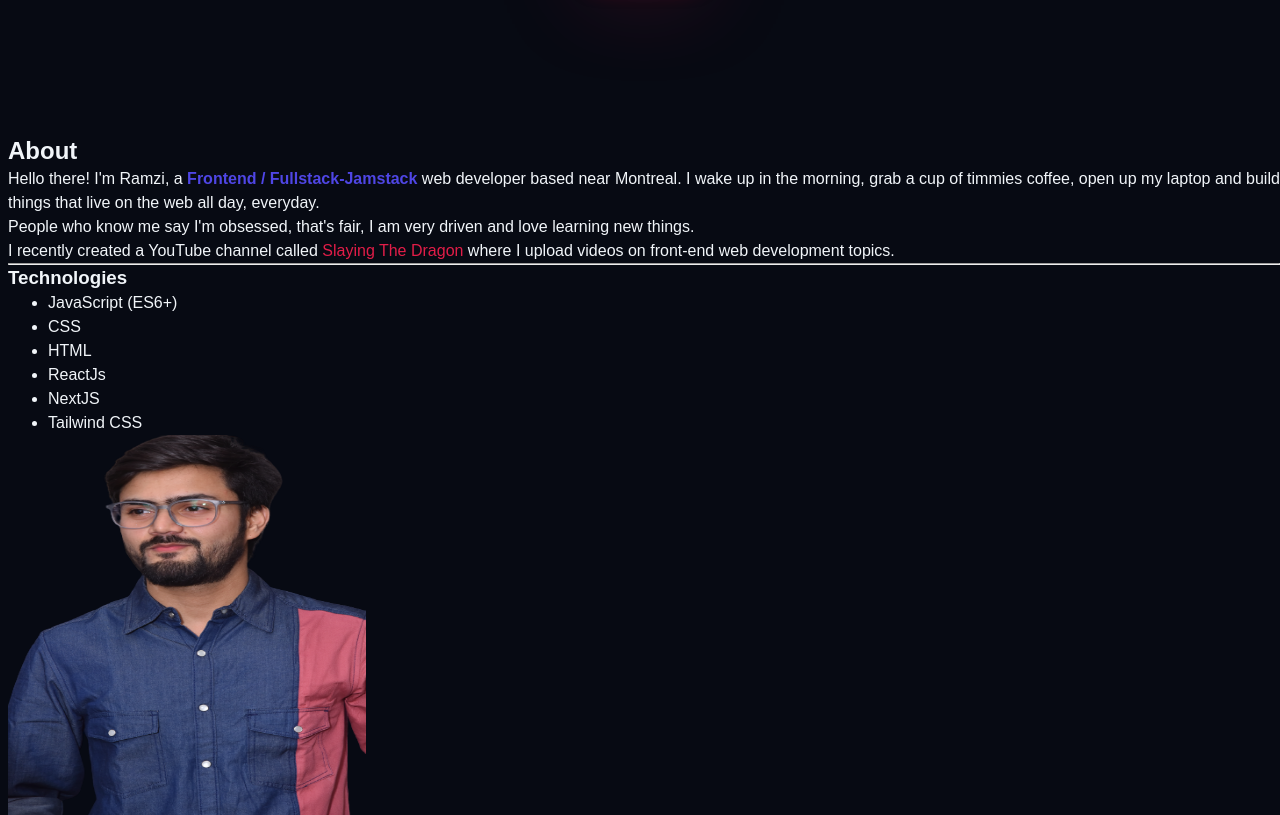
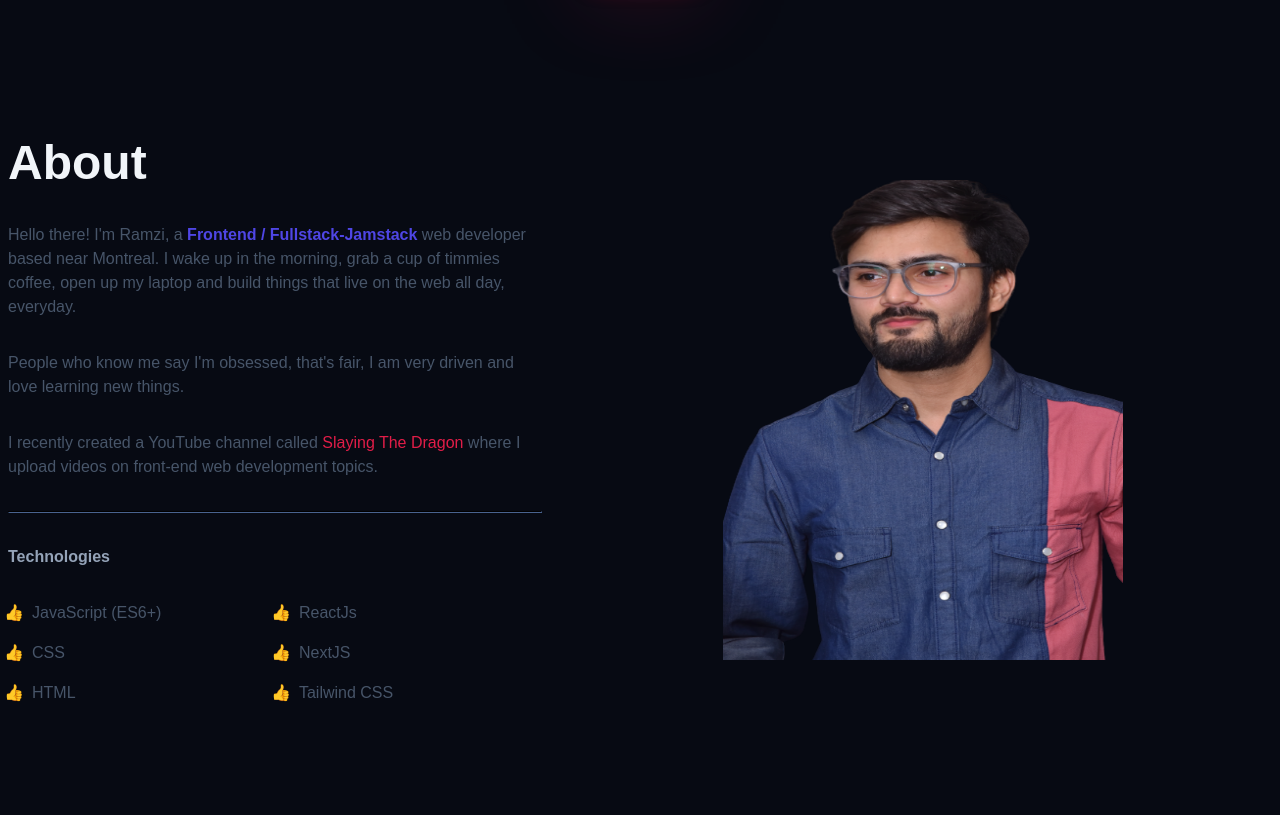
Before and after one commit to MdAbbas110/Portfolio2.0, a website built with Vite: page index.html in a window 1280 px wide. Shown: the part 820-1635 px from the top of the page. After the commit the page ends 1525 px from the top, so only its background shows below. Built offline with nearby package versions, Linux system fonts and the light colour scheme; a web font is replaced by a local one.

Commit message:
About section with responsiveness

```diff
--- a/index.html
+++ b/index.html
@@ -53,26 +53,30 @@
       <!-- About section  -->
 
       <section class="about container section ">
-        <div>
-          <h2>About</h2>
-          <p>Hello there! I'm Ramzi, a <strong>Frontend / Fullstack-Jamstack</strong>  web developer based near Montreal. I wake up in the morning, grab a cup of timmies coffee, open up my laptop and build things that live on the web all day, everyday.</p>
-          <p>People who know me say I'm obsessed, that's fair, I am very driven and love learning new things.</p>
-          <p>
+        <div class="about__content">
+          <h2 class="about__title">About</h2>
+          <p class="about__description">Hello there! I'm Ramzi, a <strong>Frontend / Fullstack-Jamstack</strong>  web developer based near Montreal. I wake up in the morning, grab a cup of timmies coffee, open up my laptop and build things that live on the web all day, everyday.</p>
+          <p class="about__description">People who know me say I'm obsessed, that's fair, I am very driven and love learning new things.</p>
+          <p class="about__description">
             I recently created a YouTube channel called <a>Slaying The Dragon</a> where I upload videos on front-end web development topics.
           </p>
-          <hr>
-          <h3>Technologies</h3>
-          <ul>
-            <li>JavaScript (ES6+)</li>
-            <li>CSS</li>
-            <li>HTML</li>
-            <li>ReactJs</li>
-            <li>NextJS</li>
-            <li>Tailwind CSS</li>
-          </ul>
+          <hr class="about__hr">
+          <h3 class="about__subtitle">Technologies</h3>
+          <div class="about__ul-container">
+            <ul class="about__ul">
+              <li class="about__list">JavaScript (ES6+)</li>
+              <li class="about__list">CSS</li>
+              <li class="about__list">HTML</li>
+            </ul>
+            <ul class="about__ul">
+              <li class="about__list">ReactJs</li>
+              <li class="about__list">NextJS</li>
+              <li class="about__list">Tailwind CSS</li>
+            </ul>
+          </div>
         </div>
 
-        <div>
+        <div class="about__img-wrapper">
           <img class="about__img" src="./public/DSC_2566-removebg-preview.png" alt="My Picture " width="358px" height="380px">
         </div>
       </section>
--- a/src/main.js
+++ b/src/main.js
@@ -2,4 +2,5 @@ import '../styles/modern-normalize.css'
 import '../styles/style.css';
 import '../styles/components/header.css'
 import '../styles/components/hero.css'
+import '../styles/components/about.css'
 import '../styles/utils.css'
--- /dev/null
+++ b/styles/components/about.css
@@ -0,0 +1,173 @@
+.about {
+    display: flex;
+    flex-direction: column;
+    gap: 1rem;
+}
+
+.about__content {
+    display: flex;
+    flex-direction: column;
+    gap: 1rem;
+}
+
+.about__title {
+    font-size: var(--size-2xl);
+    color: var(--clr-light);
+}
+
+.about__description {
+    max-width: 60ch;
+    font-size: var(--size-sm);
+    color: var(--clr-slate600);
+}
+
+.about__hr {
+    border-color: var(--clr-slate800);
+}
+
+.about__subtitle {
+    font-size: var(--size-sm);
+    color: var(--clr-slate400);
+}
+
+.about__ul-container {
+    display: flex;
+
+}
+
+.about__ul {
+    display: flex;
+    flex-direction: column;
+    gap: 1rem;
+    list-style: '\1F44D';
+    padding-left: 1em;
+    flex: 1;
+}
+
+
+.about__list {
+    font-size: var(--size-sm);
+    color: var(--clr-slate600);
+}
+
+.about__list::before {
+    content: '';
+    margin-left: 0.5em;
+}
+
+.about__img {
+    margin: 0 auto ;
+    width: 13rem;
+    height: 17rem;
+}
+
+
+
+
+/* XS  */
+@media (min-width: 475px) {
+    .about {
+        gap: 1.5rem;
+    }
+
+    .about__content {
+        gap: 1.5rem;
+    }
+
+    .about__title {
+        font-size: var(--size-3xl);
+    }
+
+    .about__description {
+
+        font-size: var(--size-base);
+    }
+
+    .about__subtitle {
+        font-size: var(--size-base);
+
+    }
+
+    .about__list {
+        font-size: var(--size-base);
+    }
+}
+
+/* Sm  */
+@media (min-width: 640px) {
+    .about__img-wrapper {
+        margin: 0 auto;
+    }
+    .about__img {
+        width: 16rem;
+        height: 20rem;
+    }
+
+}
+
+/* md  */
+/* @media (min-width: 768px) {} */
+
+/* lg  */
+@media (min-width: 1024px) {
+    .about {
+        flex-direction: row;
+        justify-content: space-between;
+        align-items: center;
+    }
+
+    .about__title {
+        font-size: var(--size-4xl);
+    }
+
+    .about__description {
+
+        font-size: var(--size-lg);
+    }
+
+    .about__subtitle {
+        font-size: var(--size-lg);
+
+    }
+
+    .about__list {
+        font-size: var(--size-lg);
+    }
+
+    .about__img {
+        width: 22rem;
+        height: 25rem;
+    }
+}
+
+/* xl  */
+@media (min-width: 1280px) {
+    .about__content {
+        gap: 2rem;
+    }
+
+    .about__title {
+        font-size: var(--size-5xl);
+    }
+
+    .about__description {
+        font-size: var(--size-xl);
+    }
+
+    .about__subtitle {
+        font-size: var(--size-xl);
+
+    }
+
+    .about__list {
+        font-size: var(--size-xl);
+    }
+
+    .about__img {
+        width: 25rem;
+        height: 30rem;
+    }
+}
+
+/* 2xl  */
+/* @media (min-width: 1536px) {} */
```
